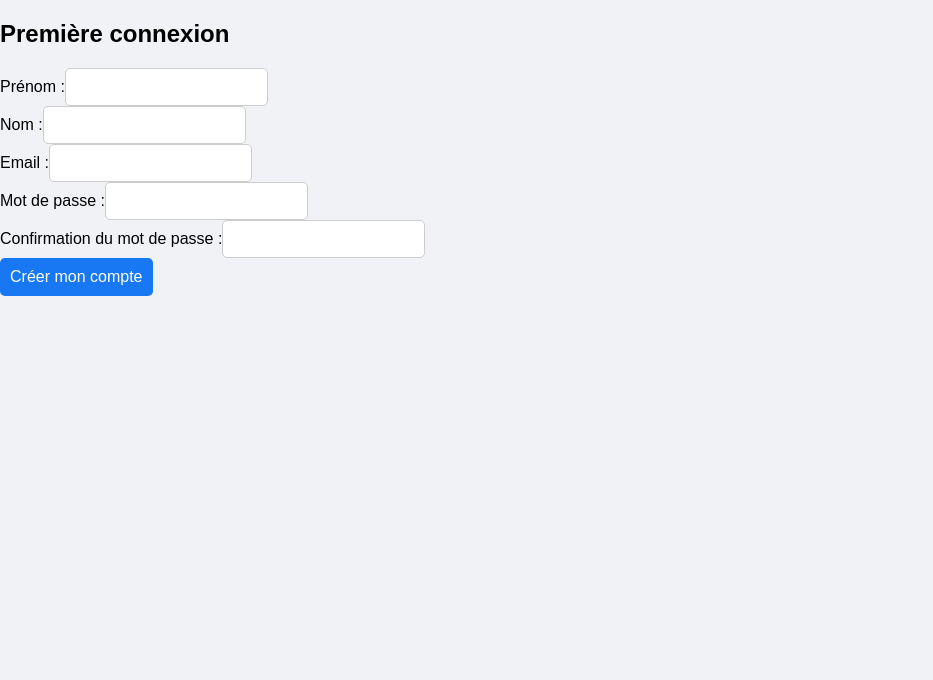
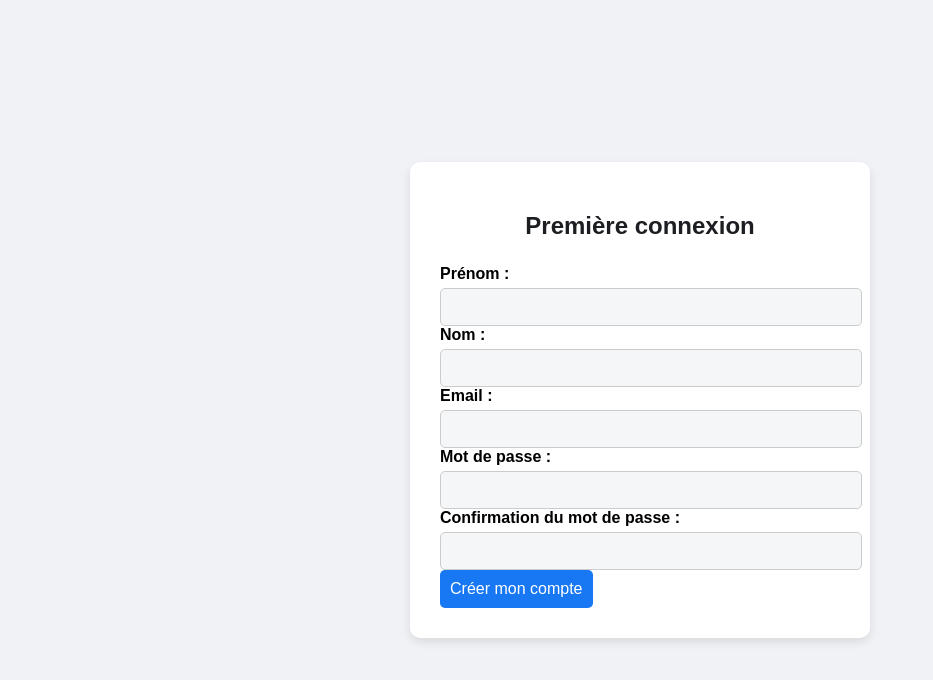
Before and after one commit to RomainR99/FrontRedditClone, a React (Vite) app: page /first-login in a window 1280 px wide. Shown: the top 680 px of the page, without its empty margins (0-933 px from the left). Built offline with nearby package versions, Linux system fonts and the light colour scheme.

Commit message:
amelioration css first-login

```diff
--- a/src/App.jsx
+++ b/src/App.jsx
@@ -9,6 +9,7 @@ import Main from './pages/Main';
 import CreatePost from './pages/CreatePost';
 import CategoryPosts from './pages/CategoryPosts';
 import ArticleDetails from "./pages/ArticleDetail";
+
 
 
 function App() {
--- a/src/components/Navbar.jsx
+++ b/src/components/Navbar.jsx
@@ -1,35 +1,49 @@
 import React from "react";
+import { useNavigate, Link } from "react-router-dom";
 import "../styles/Navbar.css";
-import { useNavigate } from "react-router-dom";
 
-function Navbar() {
-    const navigate = useNavigate(); // Initialiser la fonction de navigation
+function Navbar({ onSearch }) {
+  const navigate = useNavigate();
 
   const handleLoginClick = () => {
-    navigate("/login"); // Redirige vers la page login
+    navigate("/login");
   };
+
   return (
-        <header className="navbar">
+    <header className="navbar flex justify-between items-center px-6 py-4 bg-white shadow">
+      {/* Logo */}
       <div className="navbar-left">
-            <h1 className="logo">Reddit</h1>
+        <Link to="/" className="text-2xl font-bold text-blue-600">
+          Reddit
+        </Link>
       </div>
 
-        <div className="navbar-center">
-            <input type="text" placeholder="Rechercher..." className="search" />
+      {/* Barre de recherche */}
+      <div className="navbar-center w-1/2">
+        <input
+          type="text"
+          placeholder="Rechercher un post, un commentaire..."
+          className="w-full p-2 border rounded"
+          onChange={(e) => onSearch(e.target.value)}
+        />
       </div>
 
-        <div className="navbar-right flex gap-4 items-center">
-            <button className="login-btn" onClick={handleLoginClick}>Connexion</button>
-        </div>
-        <div className="flex justify-between items-center px-4 py-4">
-                <a
-                    href="/createPost"
-                    className="bg-blue-600 hover:bg-blue-700 text-white px-4 py-2 rounded shadow"
+      {/* Boutons à droite */}
+      <div className="navbar-right flex items-center gap-4">
+        <button
+          className="bg-blue-600 hover:bg-blue-700 text-white px-4 py-2 rounded"
+          onClick={handleLoginClick}
+        >
+          Connexion
+        </button>
+
+        <Link
+          to="/createPost"
+          className="bg-green-600 hover:bg-green-700 text-white px-4 py-2 rounded"
         >
           + Ajouter un post
-                </a>
+        </Link>
       </div>
-
     </header>
   );
 }
--- a/src/pages/FirstLogin.jsx
+++ b/src/pages/FirstLogin.jsx
@@ -1,5 +1,6 @@
 // src/components/FirstLogin.jsx
 import React, { useState } from 'react';
+import "../styles/FirstLogin.css";
 
 const FirstLogin = () => {
   const [prenom, setPrenom] = useState('');
@@ -49,7 +50,8 @@ const FirstLogin = () => {
   };
 
   return (
-    <div>
+    <div className="firstlogin-page">
+      <div className="firstlogin-form">
         <h2>Première connexion</h2>
         <form onSubmit={handleSubmit}>
           <div>
@@ -97,12 +99,13 @@ const FirstLogin = () => {
               required
             />
           </div>
-        {error && <p style={{ color: 'red' }}>{error}</p>}
+          {error && <p className="error-message">{error}</p>}
           <button type="submit" disabled={loading}>
             {loading ? 'Création du compte...' : 'Créer mon compte'}
           </button>
         </form>
       </div>
+    </div>
   );
 };
 
--- a/src/pages/Login.jsx
+++ b/src/pages/Login.jsx
@@ -1,6 +1,7 @@
 // src/components/Login.jsx
 import React, { useState, useEffect } from 'react';
 import { useNavigate } from 'react-router-dom';
+import "../styles/Login.css";
 
 const Login = () => {
   const [email, setEmail] = useState('');
@@ -8,25 +9,22 @@ const Login = () => {
   const [error, setError] = useState('');
   const [loading, setLoading] = useState(false);
 
-  const navigate = useNavigate(); // Initialisation du hook de navigation
+  const navigate = useNavigate();
 
-  // Redirection automatique si l'utilisateur est déjà connecté
   useEffect(() => {
     const token = localStorage.getItem('jwt');
+    // if (token) navigate('/main');
   }, []);
 
   const handleSubmit = async (e) => {
     e.preventDefault();
-
     setLoading(true);
     setError('');
 
     try {
       const response = await fetch('http://localhost:1337/api/auth/local', {
         method: 'POST',
-        headers: {
-          'Content-Type': 'application/json',
-        },
+        headers: { 'Content-Type': 'application/json' },
         body: JSON.stringify({
           identifier: email,
           password: password,
@@ -39,10 +37,8 @@ const Login = () => {
 
       const data = await response.json();
       const token = data.jwt;
-      console.log(data.user)
 
       localStorage.setItem('jwt', token);
-      /*window.location.href = '/posts';*/
       window.location.href = '/main';
     } catch (err) {
       setError(err.message);
@@ -51,15 +47,16 @@ const Login = () => {
     }
   };
 
-  // Fonction de redirection vers la page FirstLogin
   const handleRedirectToFirstLogin = () => {
-    navigate('/first-login'); // Redirige vers la page FirstLogin
+    navigate('/first-login');
   };
 
   return (
     <div className="connexion-page">
+      <div className="connexion-form">
         <h2>Connexion</h2>
-      <form onSubmit={handleSubmit} className="connexion-form">
+
+        <form onSubmit={handleSubmit} className="form-content">
           <div>
             <label>Email:</label>
             <input
@@ -78,20 +75,21 @@ const Login = () => {
               required
             />
           </div>
-        {error && <p style={{ color: 'red' }}>{error}</p>}
+          {error && <p className="error-message">{error}</p>}
           <button type="submit" disabled={loading}>
             {loading ? 'Connexion...' : 'Se connecter'}
           </button>
         </form>
 
-      {/* Ajout du bouton pour rediriger vers la page FirstLogin */}
-      <div className="mt-4">
+        {/* Bouton FirstLogin plus petit et en bas */}
+        <div className="first-login-container">
           <button
             onClick={handleRedirectToFirstLogin}
-          className="bg-blue-600 hover:bg-blue-700 text-white px-4 py-2 rounded"
+            className="first-login-button"
           >
             FirstLogin
           </button>
+        </div>
       </div>
     </div>
   );
--- a/src/pages/MainPage.jsx
+++ b/src/pages/MainPage.jsx
@@ -1,29 +1,34 @@
+import React, { useState } from "react";
 import Navbar from "../components/Navbar.jsx";
 import Sidebard from "../components/Sidebar.jsx";
 import PostList from "../components/PostList.jsx";
-import "../styles/MainPage.css"
+import "../styles/MainPage.css";
 import Suggestion from "../components/Suggestion.jsx";
 import Footer from "../components/Footer.jsx";
 import Posts from "../components/Posts.jsx";
 
+function MainPage() {
+    const [searchTerm, setSearchTerm] = useState("");
 
+    const handleSearch = (term) => {
+        setSearchTerm(term);
+        console.log("Recherche :", term); // à remplacer par un vrai filtre
+    };
 
-function MainPage() {
     return (
         <>
-            <Navbar/>
+            <Navbar onSearch={handleSearch} />
             <div className="main-layout">
-                <Sidebard/>
+                <Sidebard />
                 <div className="center-layout">
-                <PostList/>
-                <Posts/>
-
+                    <PostList searchTerm={searchTerm} />
+                    <Posts searchTerm={searchTerm} />
                 </div>
-                <Suggestion/>
+                <Suggestion />
             </div>
-            <Footer/>
+            <Footer />
         </>
-    )
+    );
 }
 
-export default MainPage
+export default MainPage;
--- /dev/null
+++ b/src/styles/FirstLogin.css
@@ -0,0 +1,70 @@
+.firstlogin-page {
+    min-height: 100vh;
+    display: flex;
+    align-items: center;
+    justify-content: center;
+    background-color: #f0f2f5;
+    font-family: Arial, sans-serif;
+  }
+
+  .firstlogin-form {
+    background-color: white;
+    padding: 30px;
+    border-radius: 10px;
+    box-shadow: 0px 4px 10px rgba(0, 0, 0, 0.1);
+    width: 400px;
+    display: flex;
+    flex-direction: column;
+    gap: 15px;
+  }
+
+  .firstlogin-form h2 {
+    text-align: center;
+    font-size: 24px;
+    color: #1c1e21;
+    margin-bottom: 10px;
+  }
+
+  .firstlogin-form label {
+    font-weight: bold;
+    margin-bottom: 5px;
+    display: block;
+  }
+
+  .firstlogin-form input {
+    width: 100%;
+    padding: 10px;
+    border: 1px solid #ccc;
+    background-color: #f5f6f7;
+    border-radius: 5px;
+    font-size: 14px;
+  }
+
+  .firstlogin-form input:focus {
+    border-color: #1877f2;
+    outline: none;
+  }
+
+  .firstlogin-form button {
+    padding: 10px;
+    background-color: #1877f2;
+    color: white;
+    border: none;
+    border-radius: 5px;
+    font-size: 16px;
+    cursor: pointer;
+    transition: background-color 0.3s ease;
+  }
+
+  .firstlogin-form button:hover {
+    background-color: #166fe5;
+  }
+
+  .error-message {
+    background-color: #ffe5e5;
+    color: #cc0000;
+    padding: 10px;
+    border-radius: 5px;
+    font-size: 14px;
+    text-align: center;
+  }
```
Lines whose indentation alone changed are shown as unchanged.
